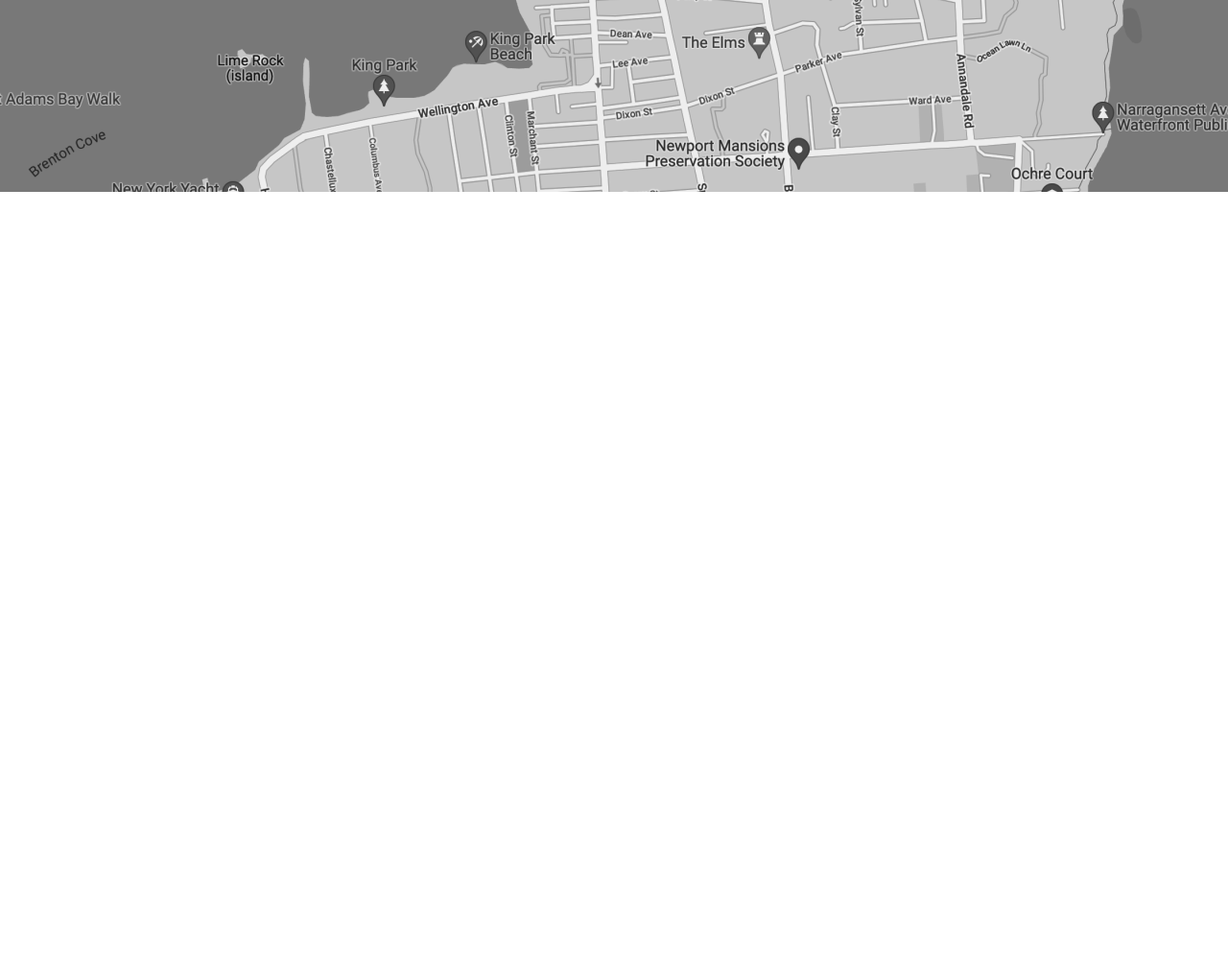
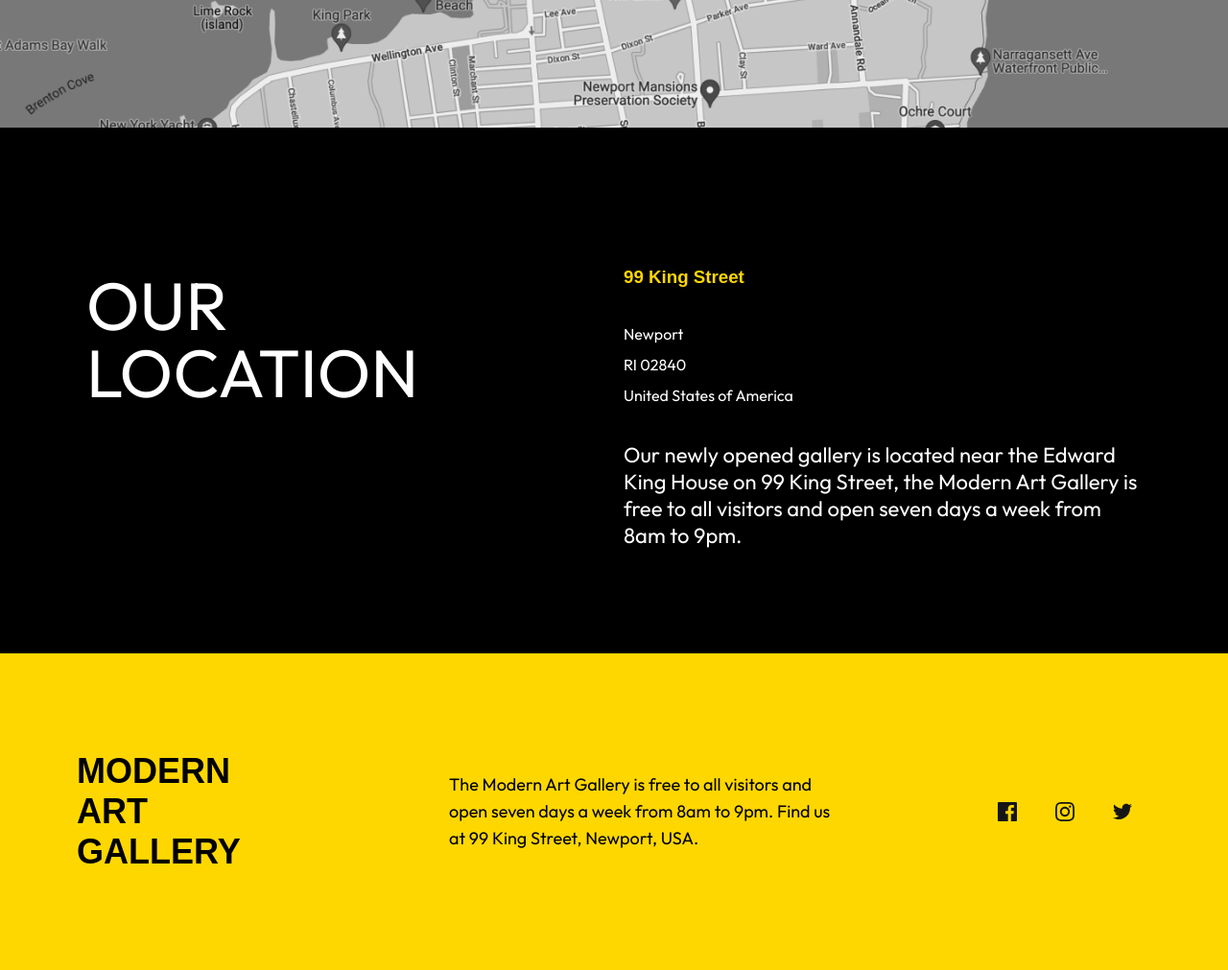
Before and after one commit to ICN153/desafio-html-css, a plain HTML site: page OUR-LOCATION.html in a window 1280 px wide. Shown: the part 400-1411 px from the top of the page at 96% size. Before the commit the page ends 800 px from the top, so only its background shows below. Drawn offline with Linux system fonts and the light colour scheme.

Commit message:
Add files via upload

```diff
--- a/OUR-LOCATION.html
+++ b/OUR-LOCATION.html
@@ -13,13 +13,54 @@
 
 <body>
     <div class="container">
-        <div class="content">
+       <div class="content">
             <div class="btn-button">
-             <button class="grou-4">BACK TO HOME</button>
-             <button class="grou-5"><img src="img/Path 2(1).svg" alt="" srcset=""></button>
+                <a href="index.html">
+                <button class="grou-4">BACK TO HOME</button>
+
+                <button class="grou-5"><img src="img/Path 2(1).svg" alt="" srcset=""></a></button>
+            </div>
+
+            <div class="imagem">
+                <img src="img/Maps.png" alt="">
             </div>
         </div>
     </div>
+
+    <div class="mask">
+
+        <div class="conteudo">
+            <div class="contetn">
+            <div class="title-for">
+                <p>OUR LOCATION</p>
+            </div>
+
+            <div class="informacao">
+
+                <h3>99 King Street</h3>
+                <p class="info">Newport<br>
+                    RI 02840<br>
+                    United States of America</p>
+                <p class="info-1">Our newly opened gallery is located near the Edward King House on 99 King Street, the Modern Art Gallery is free to all visitors and open seven days a week from 8am to 9pm.</p>
+
+            </div>
+        </div>
+     </div>
+   </div>
+
+   <div class="group-footer">
+    <div class="group-10">
+        <h2>MODERN<br>
+            ART GALLERY</h2>
+        <p>The Modern Art Gallery is free to all visitors and open seven days a week from 8am to 9pm. Find us at 99 King Street, Newport, USA.</p>
+
+        <div class="img-redes">
+            <img src="img/face black.svg" alt="">
+            <img src="img/insta black.svg" alt="">
+            <img src="img/twiter black.svg" alt="">
+        </div>
+    </div>
+</div>
 </body>
 
 </html>
--- a/css/style.css
+++ b/css/style.css
@@ -31,8 +31,8 @@ a{
 
 .jakarta{
     background-color: black;
-    width: 450px;
-  /* height: 799px; */
+width: 450px;
+height: 100vh;
   text-align: center;
   display: flex;
   flex-direction: column;
@@ -46,7 +46,7 @@ a{
     font-size: 85px;
     line-height: 88%;
     white-space: nowrap;
-    margin-bottom: 218px;
+    margin-bottom: 170px;
     margin-left: 205px;
     position: absolute;
     letter-spacing: -3px;
@@ -299,12 +299,9 @@ height: 100vh;
 }
 
 
-.content{
-    background-image: url(../img/Maps.png);
-    background-repeat: no-repeat;
-    background-size: cover;
-   width: 1440px;
-   height: 600px;
+.imagem img{
+    width: 100%;
+    height: auto;
 }
 
 .btn-button{
@@ -335,18 +332,15 @@ height: 100vh;
 
 
 }
-
 .grou-4 {
     padding: 0 20px;
     width: 204px;
-
 }
 
 .grou-5 {
     padding: 0 10px;
     background-color: rgb(250, 213, 5);
     width: 56px;
-
 }
 
 .grou-5 img {
@@ -356,3 +350,116 @@ height: 100vh;
 .grou-5:hover {
     background-color: #83827e;
 }
+
+.mask {
+    background-color: black;
+    width: 100%;
+    height: 548px;
+    margin-top: -4px;
+
+}
+
+.conteudo{
+    width: 1110px;
+    height: 316px;
+    display: flex;
+    justify-content: center;
+    margin: 0 auto;
+
+}
+
+.contetn{
+    display: flex;
+    justify-content: center;
+    align-items: center;
+    margin: 220px ;
+}
+
+
+.informacao{
+    display: flex;
+    justify-content: center;
+    flex-direction: column;
+    margin-top: 145px;
+    margin-left: 220px;
+
+
+}
+
+.title-for{
+    width: 340px;
+    height: 140;
+    font-family: "Big Shoulders Display", sans-serif;
+    line-height: 70px;
+    font-size: 70px;
+    color: white;
+
+
+}
+
+.informacao h3{
+    width: 350px;
+    height: 36px;
+    font-family: "Big Shoulders Display", sans-serif;
+    line-height: 36px;
+    font-family: 36px;
+    font-weight: 900;
+    color: gold;
+    margin-bottom: 25px;
+
+
+}
+
+
+.info{
+    font-weight: 300;
+    font-family: "Outfit", sans-serif;
+    line-height: 32px;
+    color: white;
+    margin-bottom: 32px;
+}
+
+.info-1{
+    width: 540px;
+    height: 120px;
+    font-family: "Outfit", sans-serif;
+    font-weight: 300;
+    font-size: 22px;
+    color: white;
+
+
+}
+
+.group-footer{
+    background-color: gold;
+    width: 100%;
+    height: 244px;
+    display: flex;
+    justify-content: center;
+    align-items: center;
+    padding: 165px 80px;
+}
+
+
+.group-10 h2{
+    font-family: "Big Shoulders Display", sans-serif;
+    font-size: 36px;
+    color: #000000;
+}
+
+.group-10 p{
+    font-family: "Outfit", sans-serif;
+    font-weight: 300px;
+    line-height: 28px;
+    font-size: 18px;
+    color: black;
+}
+
+.img-redes{
+ display: flex;
+}
+
+.img-redes img{
+    margin: 20px;
+    cursor: pointer;
+}
```
Also changed, not shown: img/face black.svg (added), img/insta black.svg (added), img/twiter black.svg (added).
